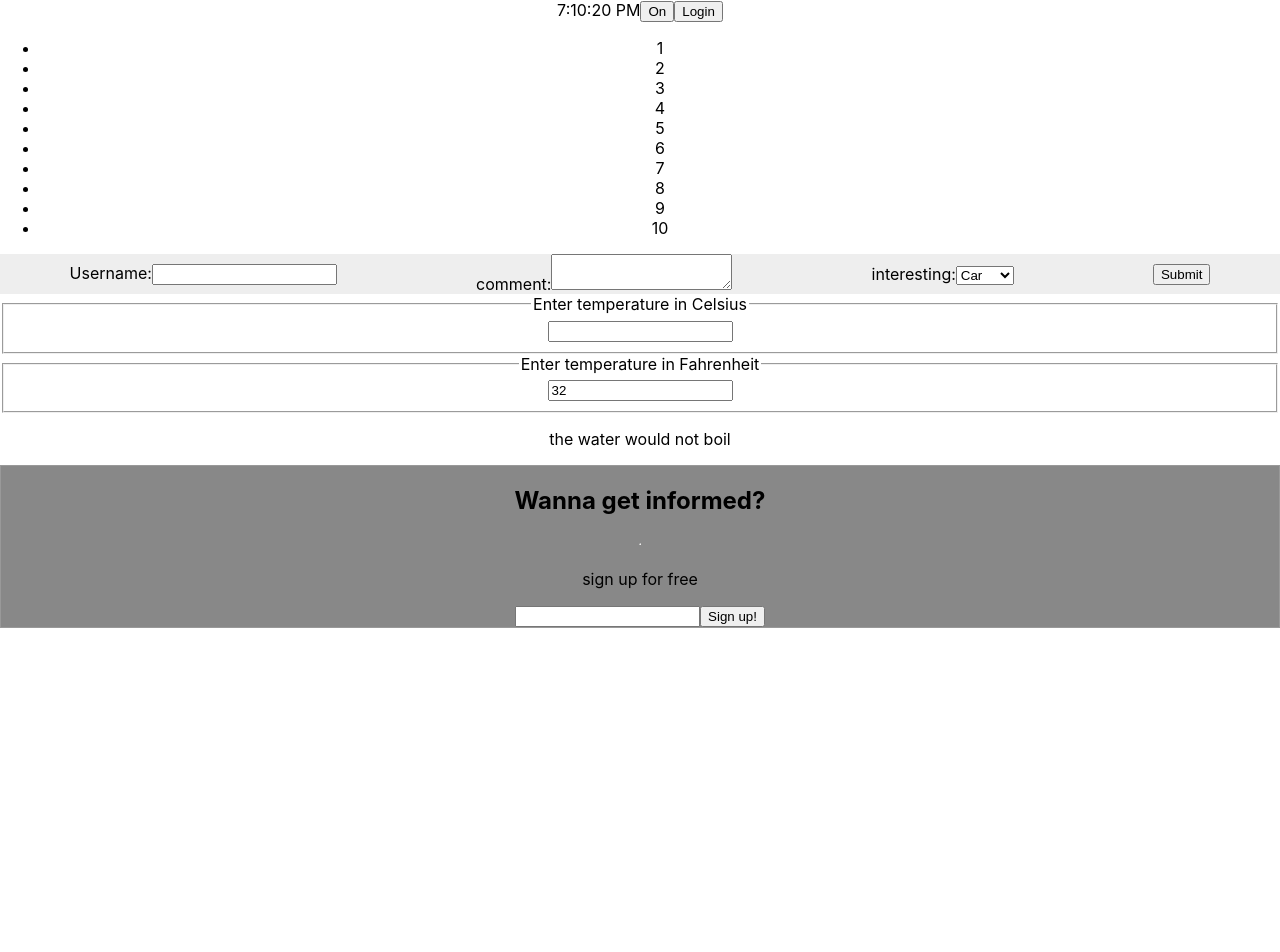
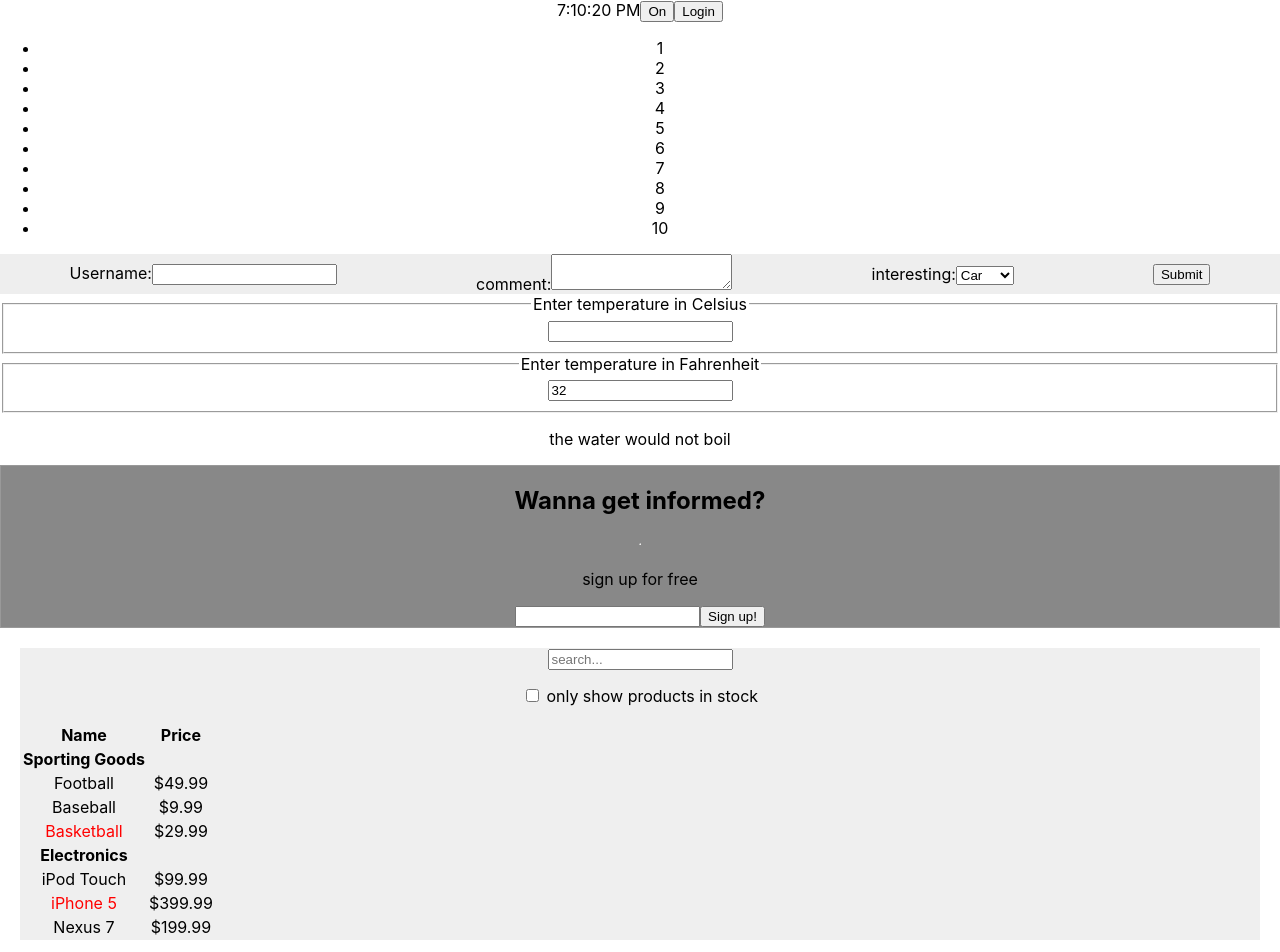
Before and after one commit to rezasohrabi/relax, a React (Create React App) app: page / in a window 1280 px wide. Shown: the top 952 px of the page. Before the commit the page ends 800 px from the top, so only its background shows below. Built offline with nearby package versions, Linux system fonts and the light colour scheme.

Commit message:
thinking in react: add static template

```diff
--- a/src/App.js
+++ b/src/App.js
@@ -7,6 +7,16 @@ import Lists from './Lists'
 import Form from './Form'
 import Calculator from './Calculator';
 import SignupDialog from './SignupDialog';
+import FilterableProductTable from './dataTable/FilterableProductTable'
+
+const PRODUCTS = [
+  {category: 'Sporting Goods', price: '$49.99', stocked: true, name: 'Football'},
+  {category: 'Sporting Goods', price: '$9.99', stocked: true, name: 'Baseball'},
+  {category: 'Sporting Goods', price: '$29.99', stocked: false, name: 'Basketball'},
+  {category: 'Electronics', price: '$99.99', stocked: true, name: 'iPod Touch'},
+  {category: 'Electronics', price: '$399.99', stocked: false, name: 'iPhone 5'},
+  {category: 'Electronics', price: '$199.99', stocked: true, name: 'Nexus 7'}
+];
 
 function App() {
   return (
@@ -18,6 +28,7 @@ function App() {
       <Form />
       <Calculator />
       <SignupDialog />
+      <FilterableProductTable products={PRODUCTS} />
     </div>
   );
 }
--- /dev/null
+++ b/src/dataTable/FilterableProductTable.js
@@ -0,0 +1,14 @@
+import React from 'react'
+import SearchInput from './SearchBar'
+import ProductTable from './ProductTable'
+
+export default class FilterableProductTable extends React.Component {
+    render() {
+        return (
+            <section style={{margin: '20px', backgroundColor: '#efefef'}}>
+            <SearchInput />
+            <ProductTable products={this.props.products} />
+            </section>
+        )
+    }
+}
--- /dev/null
+++ b/src/dataTable/ProductItem.js
@@ -0,0 +1,18 @@
+import React from 'react'
+
+export default class ProductItem extends React.Component {
+    render() {
+        const product = this.props.product;
+        const name = product.stocked ?
+        product.name :
+        <span style={{color: 'red'}}>
+            {product.name}
+        </span>
+        return (
+            <tr>
+                <td>{name}</td>
+                <td>{product.price}</td>
+            </tr>
+        )
+    }
+}
--- /dev/null
+++ b/src/dataTable/ProductTable.js
@@ -0,0 +1,39 @@
+import React from 'react'
+import RowCategory from './RowCategory'
+import ProductItem from './ProductItem'
+
+export default class ProductTable extends React.Component {
+    render() {
+        const rows = [];
+        let lastCategory = null;
+        this.props.products.forEach((product) => {
+            if(product.category != lastCategory) {
+                rows.push(
+                    <RowCategory
+                    category={product.category}
+                    key={product.category}/>
+                );
+            }
+            rows.push(
+                <ProductItem
+                key={product.name}
+                product={product} />
+            );
+            lastCategory = product.category;
+        });
+
+        return (
+            <table>
+                <thead>
+                    <tr>
+                        <th>Name</th>
+                        <th>Price</th>
+                    </tr>
+                </thead>
+                <tbody>
+                    {rows}
+                </tbody>
+            </table>
+        )
+    }
+}
--- /dev/null
+++ b/src/dataTable/RowCategory.js
@@ -0,0 +1,11 @@
+import React from 'react'
+
+export default class RowCategory extends React.Component {
+    render() {
+        return (
+            <tr colSpan='2'>
+                <th>{this.props.category}</th>
+            </tr>
+        )
+    }
+}
--- /dev/null
+++ b/src/dataTable/SearchBar.js
@@ -0,0 +1,16 @@
+import React from 'react'
+
+export default class SearchBar extends React.Component {
+    render() {
+        return (
+            <>
+            <input type='text' placeholder='search...' />
+            <p>
+                <input type='checkbox' />
+                {' '}
+                only show products in stock
+            </p>
+            </>
+        )
+    }
+}
```
